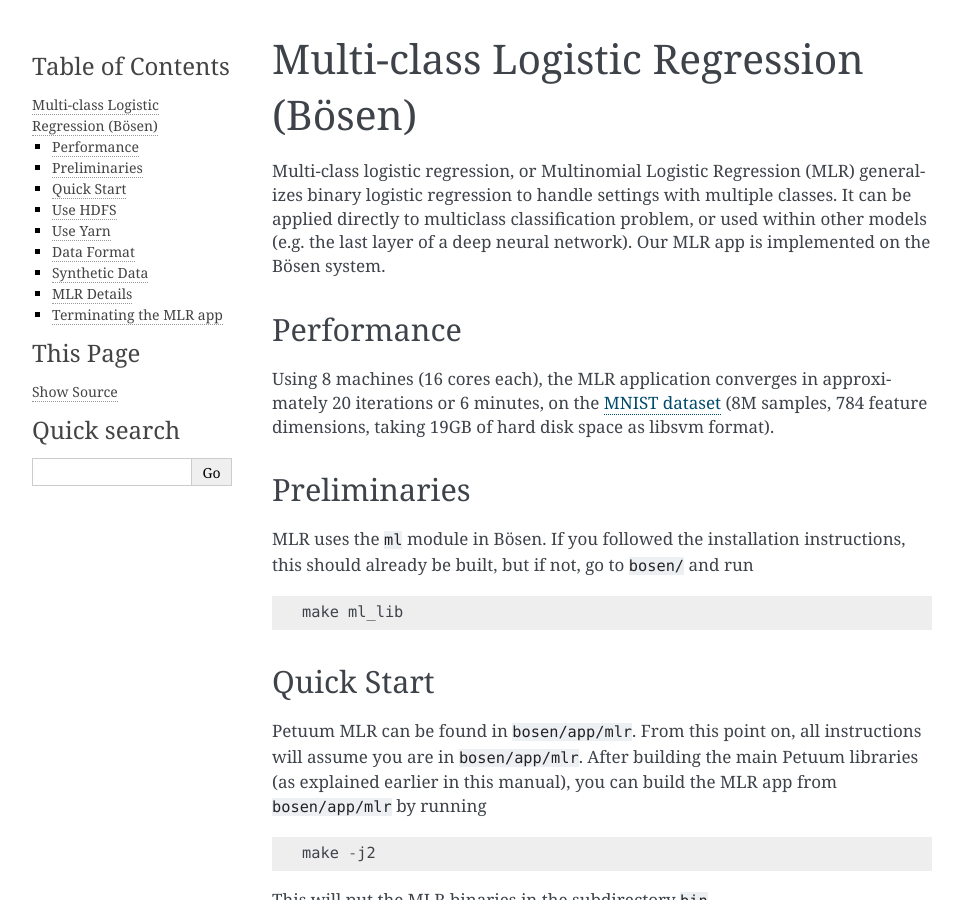
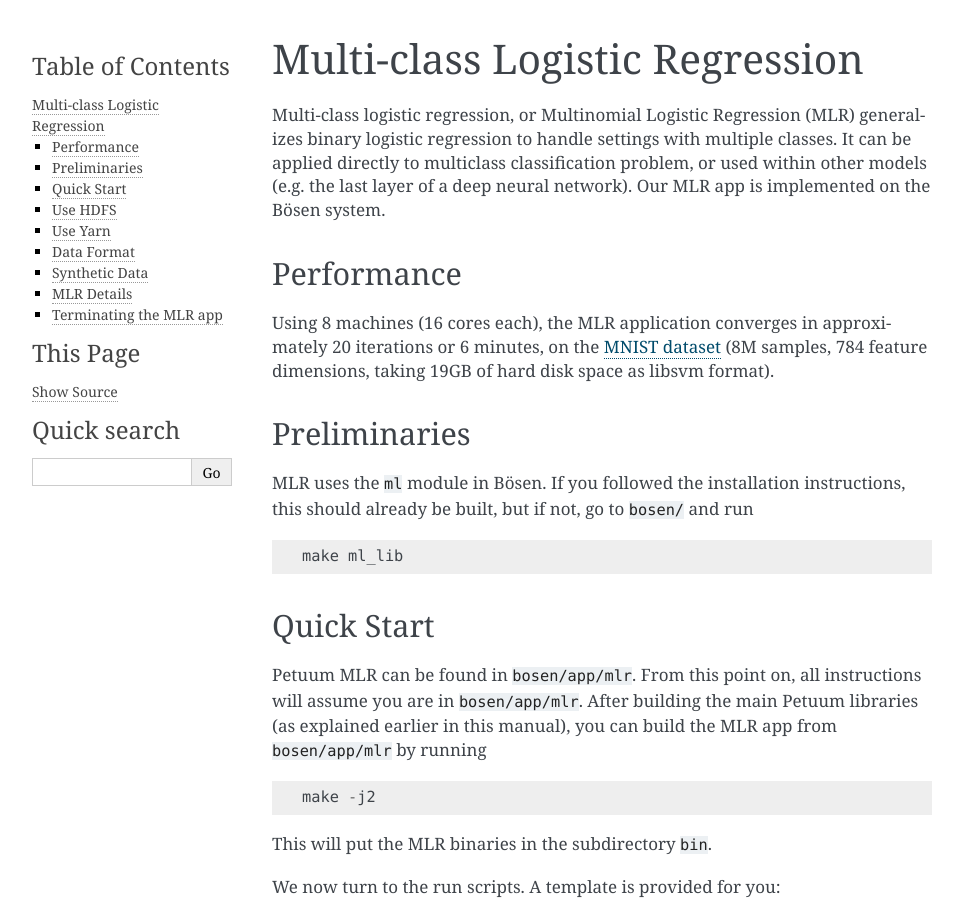
Before and after one commit to sailing-pmls/pmls.readthedocs.io, a Sphinx documentation site: the page built from docs/multiclass-logistic-regression.md, in a window 1280 px wide and 900 px high. Shown: the whole window, without its empty margins (148-1111 px from the left). Built offline with Sphinx 7.4.7, drawn with Linux system fonts in a browser that asks for light colours.

Commit message:
Update multiclass-logistic-regression.md

```diff
--- a/docs/multiclass-logistic-regression.md
+++ b/docs/multiclass-logistic-regression.md
@@ -1,4 +1,4 @@
-# Multi-class Logistic Regression (Bösen)
+# Multi-class Logistic Regression
 
 Multi-class logistic regression, or Multinomial Logistic Regression (MLR) generalizes binary logistic regression to handle settings with multiple classes. It can be applied directly to multiclass classification problem, or used within other models (e.g. the last layer of a deep neural network). Our MLR app is implemented on the Bösen system.
 
```
